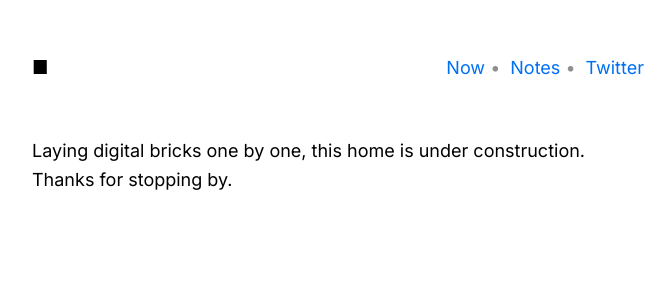
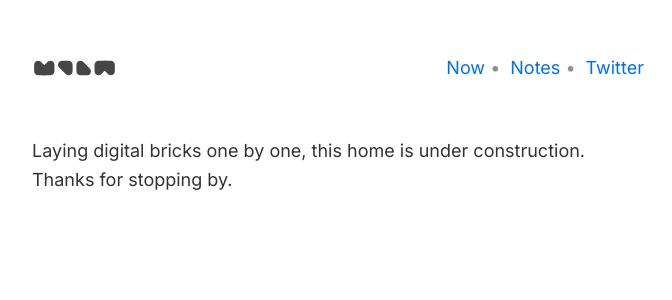
Before and after one commit to mnpw/mrinal.pw, a Next.js app: page / in a window 1280 px wide. Shown: the top 300 px of the page, without its empty margins (302-974 px from the left). Built offline with nearby package versions, Linux system fonts and the light colour scheme.

Commit message:
Add new logo, change text color

```diff
--- a/components/layout.js
+++ b/components/layout.js
@@ -2,6 +2,8 @@ import Head from 'next/head'
 import styles from './layout.module.css'
 import Link from 'next/link'
 import utilStyles from '../styles/utils.module.css'
+import Image from 'next/image'
+import logo from '../public/website_logo.svg'
 
 const name = 'Mrinal Paliwal'
 export const siteTitle = 'mnpw\'s garden'
@@ -18,7 +20,9 @@ export default function Layout({ children, home }) {
                 <meta name="og:title" content={siteTitle} />
             </Head>
             <header className={styles.header}>
-                <Link href="/"><span className={styles.home}>■</span></Link>
+                <Link href="/">
+                    <Image className={styles.logo} src={logo} height={26} width={85} />
+                </Link>
                 <span>
                     <Link href="/now/" ><a className={styles.navbar}>Now</a></Link>
                     <span className={styles.disc}> •</span>
--- a/components/layout.module.css
+++ b/components/layout.module.css
@@ -31,3 +31,7 @@
 .disc {
     color: rgb(143, 143, 143);
 }
+
+.logo {
+    opacity: 90%;
+}
--- a/styles/global.css
+++ b/styles/global.css
@@ -8,6 +8,7 @@ body {
     Cantarell, Fira Sans, Droid Sans, Helvetica Neue, sans-serif;
   line-height: 1.6;
   font-size: 18px;
+  color: #333;
 }
 
 * {
```
Also changed, not shown: public/website_logo.svg (added).
